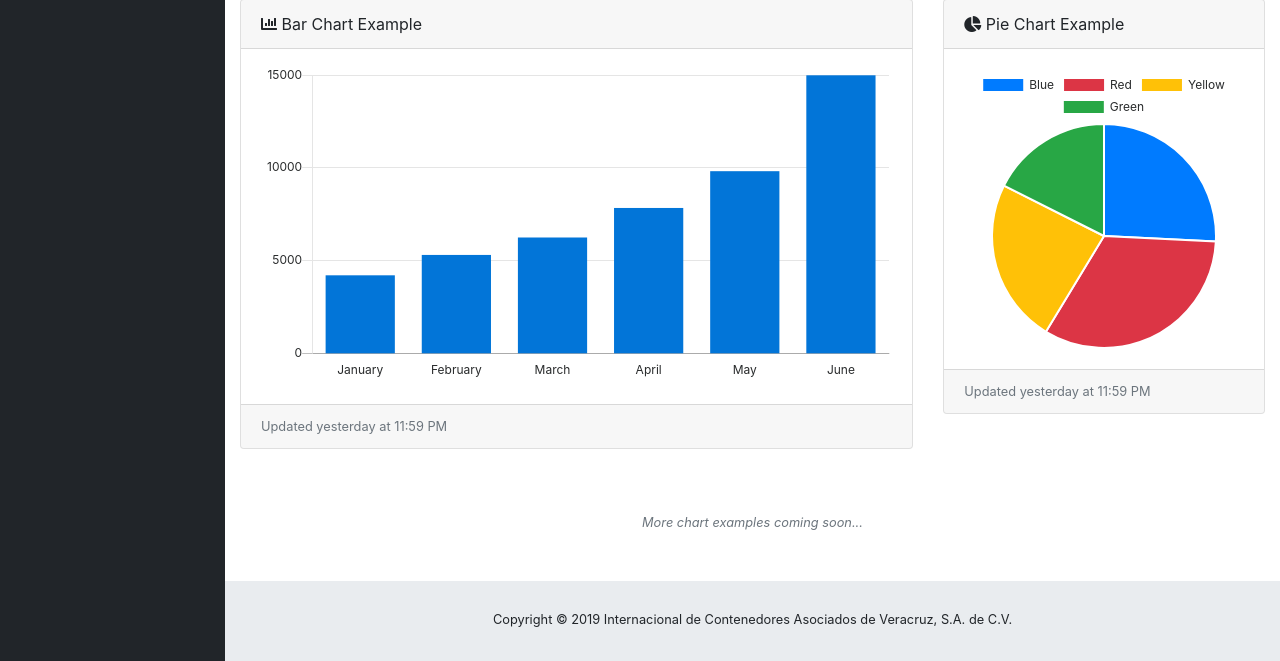
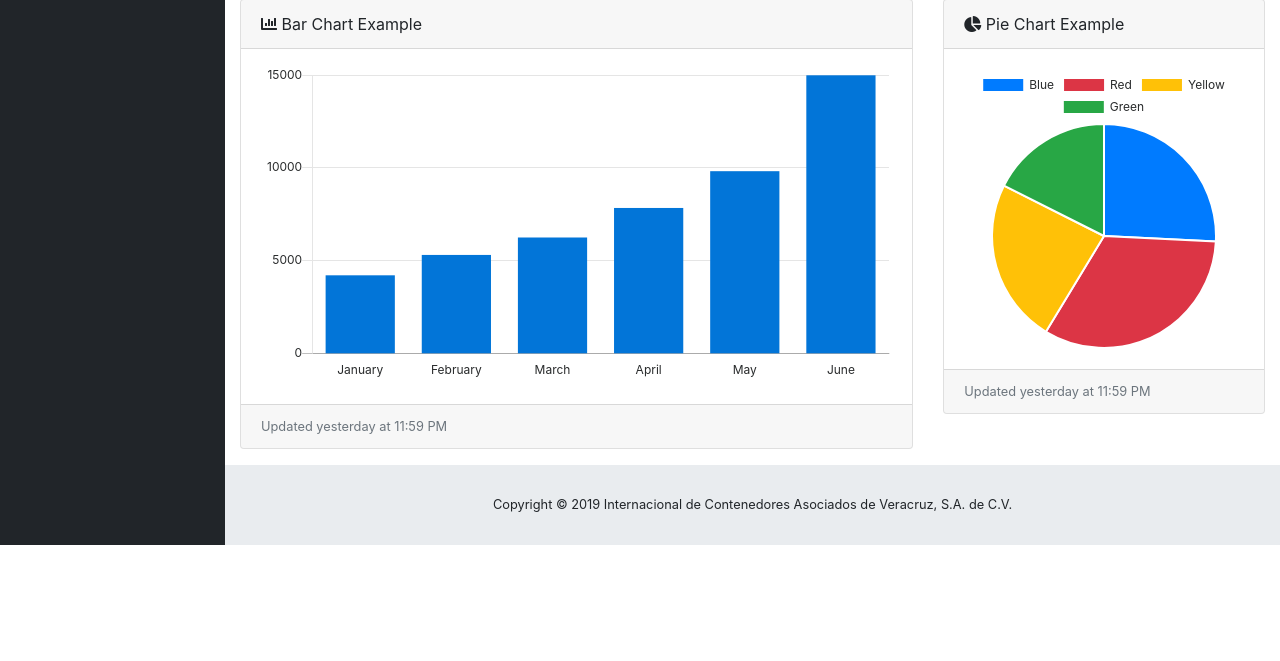
Before and after one commit to UniversidadCristobalColon/integrador-ago-dic-2019, a PHP site: page /Templates/charts.php in a window 1280 px wide. Shown: the part 518-1179 px from the top of the page. After the commit the page ends 1063 px from the top, so only its background shows below. Run offline with PHP 8.4, Linux system fonts and the light colour scheme.

Commit message:
Logotipo y ajustes aplantillas

```diff
--- a/Templates/charts.php
+++ b/Templates/charts.php
@@ -71,10 +71,6 @@ define('RUTA_INCLUDE', '../'); //ajustar a necesidad
                 </div>
             </div>
 
-            <p class="small text-center text-muted my-5">
-                <em>More chart examples coming soon...</em>
-            </p>
-
         </div>
         <!-- /.container-fluid -->
 
--- a/Templates/tables.php
+++ b/Templates/tables.php
@@ -523,10 +523,6 @@ define('RUTA_INCLUDE', '../'); //ajustar a necesidad
                 <div class="card-footer small text-muted">Updated yesterday at 11:59 PM</div>
             </div>
 
-            <p class="small text-center text-muted my-5">
-                <em>More table examples coming soon...</em>
-            </p>
-
         </div>
         <!-- /.container-fluid -->
 
--- a/config/global.php
+++ b/config/global.php
@@ -160,6 +160,8 @@ EOD;
 
 function getTopIncludes($ruta = ''){
     $html = <<<EOD
+    <link rel="shortcut icon" type="image/png" href="{$ruta}img/favicon.png"/>
+
     <!-- Custom fonts for this template-->
     <link href="{$ruta}vendor/fontawesome-free/css/all.min.css" rel="stylesheet" type="text/css">
 
```
Also changed, not shown: img/favicon.png (added), img/logo_ICAVE.png (added).
